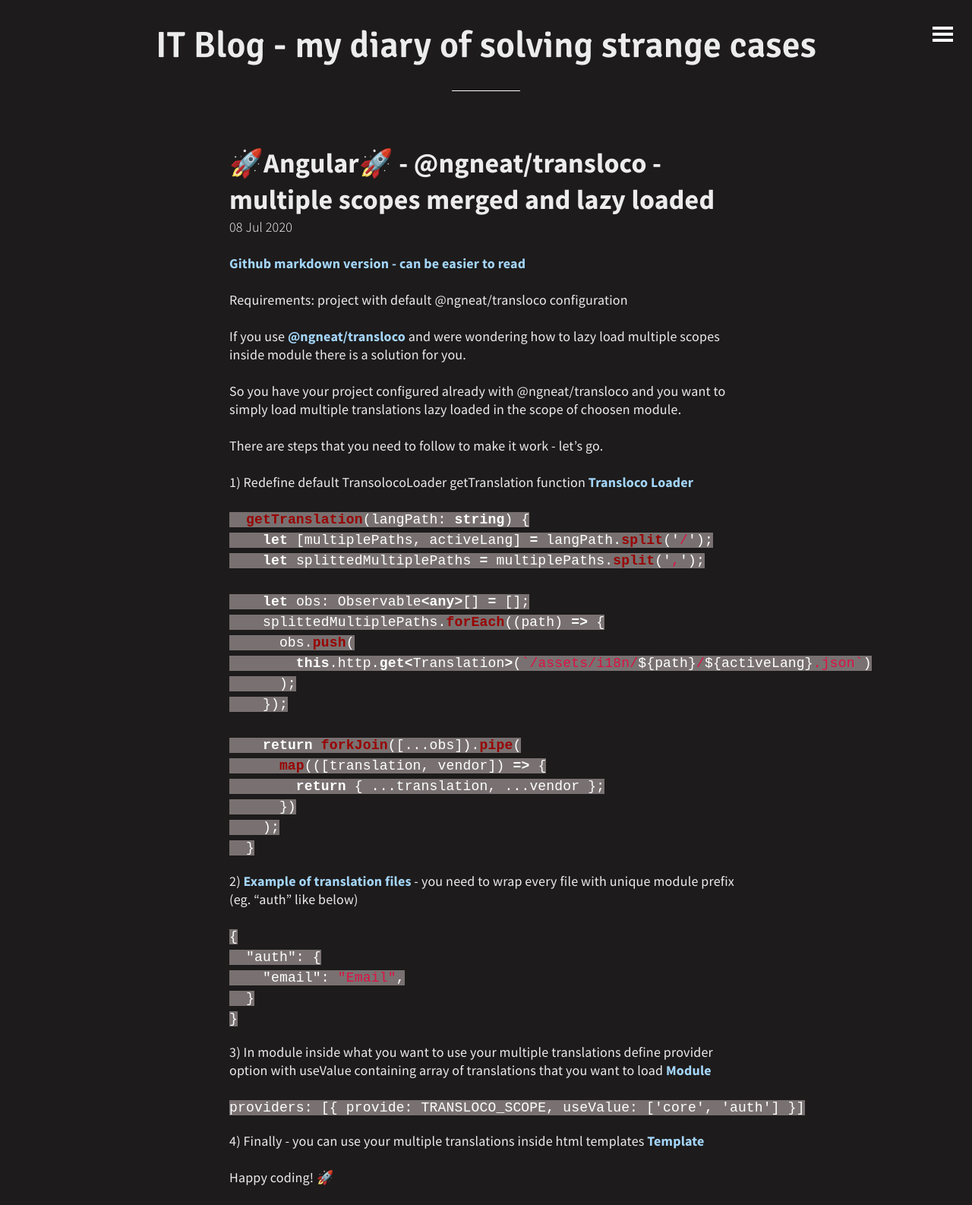
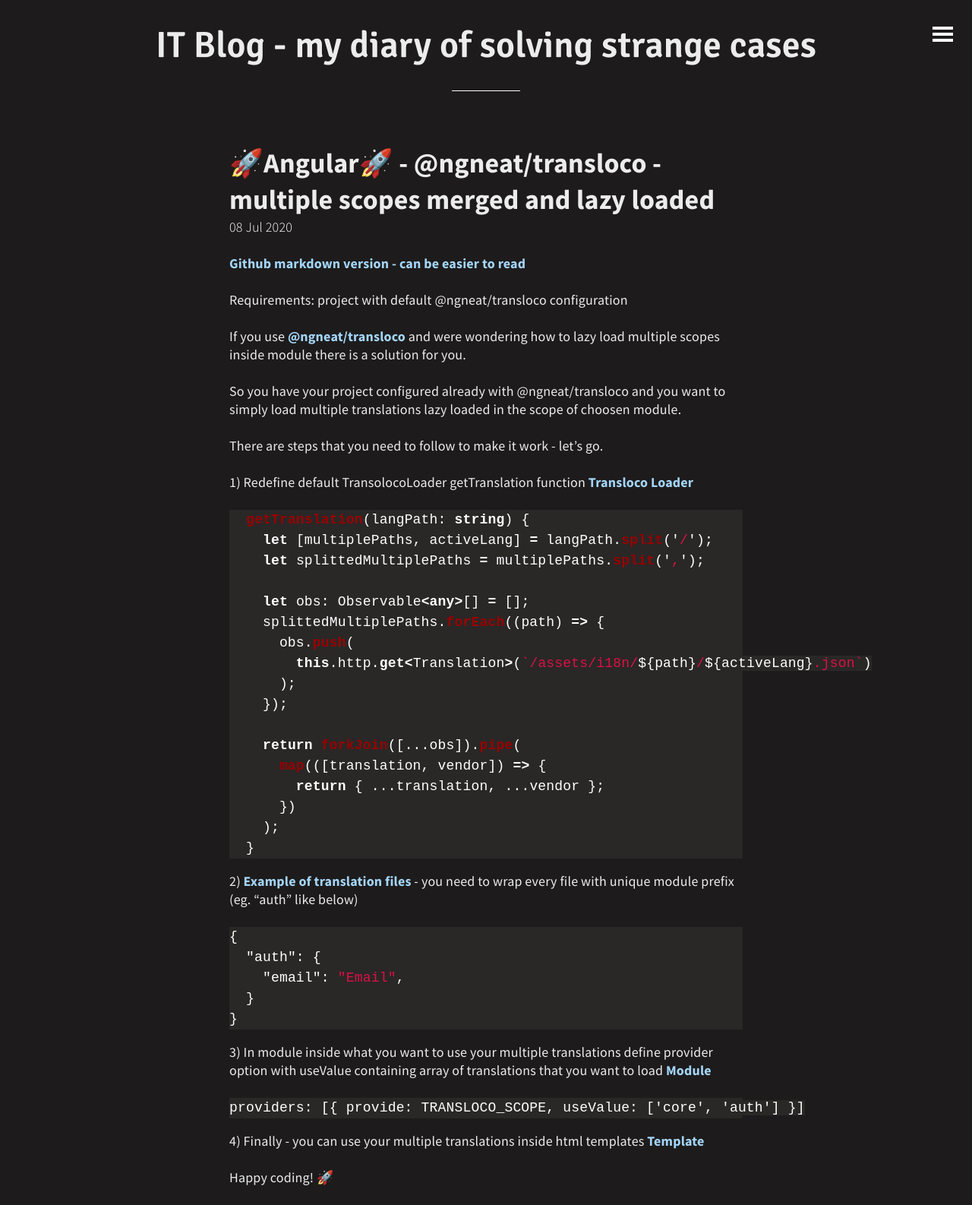
Before and after one commit to yerevin/blog, a Jekyll site: the page built from _posts/2020-07-08-angular-transloco-multiple-scopes-merged-and-lazy-loaded.md, in a window 1280 px wide. Shown: the whole page at 76% size. Built offline with Jekyll 4.4.1, drawn with Linux system fonts in a browser that asks for light colours.

Commit message:
Update layout.scss

```diff
--- a/_sass/layout.scss
+++ b/_sass/layout.scss
@@ -199,9 +199,13 @@ img[title="Emerald"] {
     box-shadow: 0 2px 6px #ddd;
   }
 
+pre {
+  background-color: lighten($background-color, 5%);
+}
+
 code {
   color: lighten($text-color, 35%);
-  background-color: lighten($background-color, 35%);
+  background-color: lighten($background-color, 5%);
 }
 
 /* Set the vertical rhythm (and padding-left) for lists inside post content */
```
